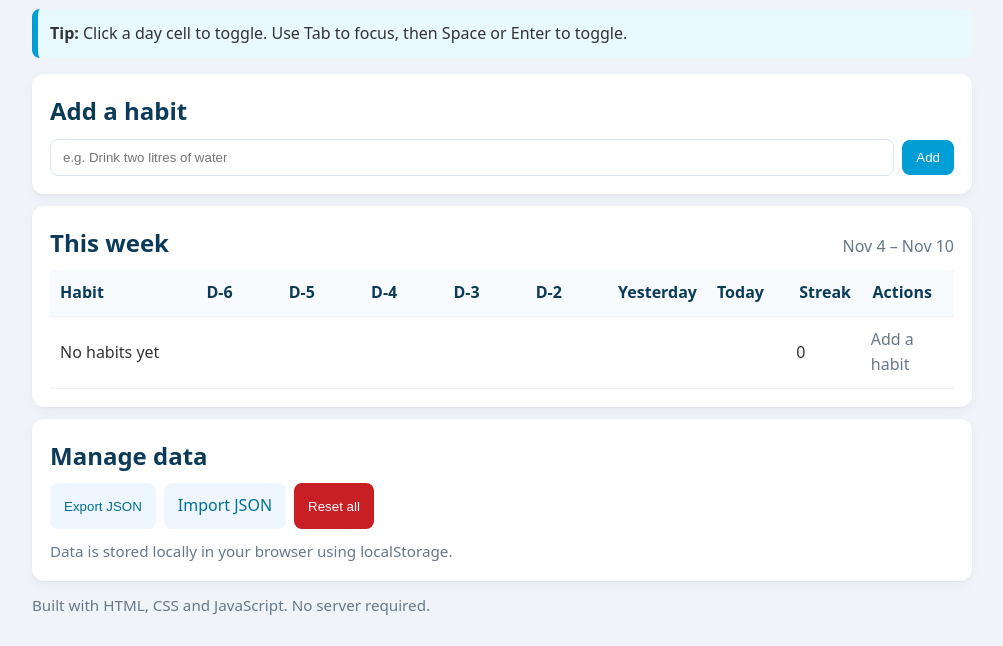
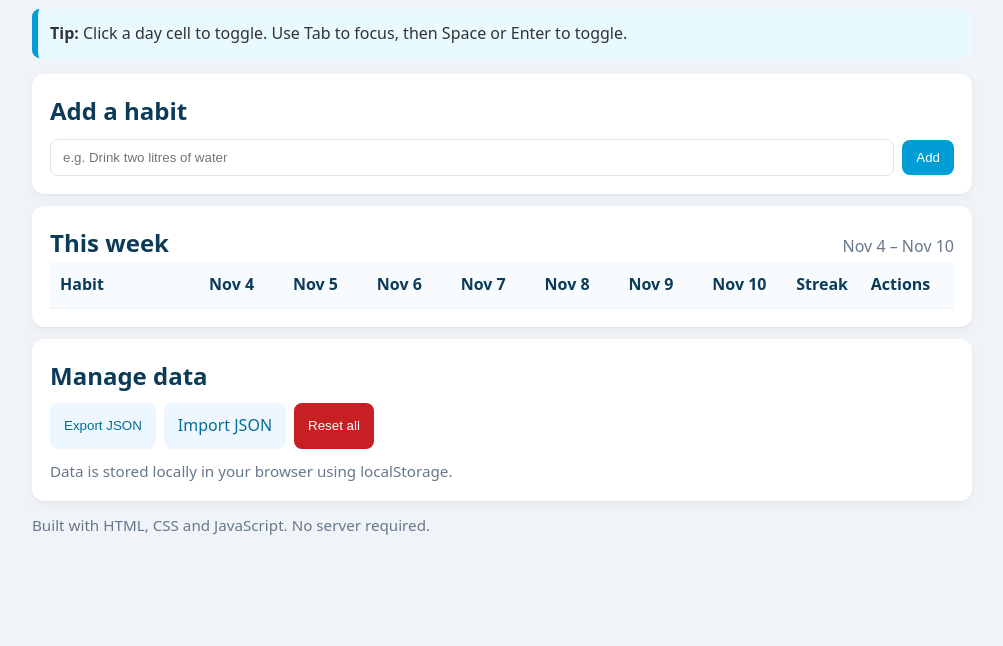
Before and after one commit to sh4dowsun/habit-tracker, a plain HTML site: page index.html in a window 1280 px wide. Shown: the part 154-800 px from the top of the page, without its empty margins (138-1141 px from the left). Drawn offline with Linux system fonts and the light colour scheme.

Commit message:
Fix indentations, update headers to have actual dates

```diff
--- a/app.js
+++ b/app.js
@@ -42,11 +42,14 @@ function loadState() {
             // First visit: no saved data
             return { habits: [] };
         }
+
         const parsed = JSON.parse(raw);
+
         return normalizeState(parsed);
     } catch (err) {
         // If anything goes wrong (corrupt JSON, etc.), start fresh
         console.warn("Failed to load state, starting fresh.", err);
+
         return { habits: [] };
     }
 }
@@ -58,11 +61,36 @@ function saveState(nextState) {
     localStorage.setItem(STORAGE_KEY, JSON.stringify(state));
 }
 
+// Format a date as "4 Nov" in the current locale
+function formatShortDate(date) {
+    return date.toLocaleDateString(undefined, {
+        day: "numeric",
+        month: "short"
+    });
+}
+
+// Replace "D-6", "D-5", ... "Today" with actual dates
+function updateDayHeaderLabels() {
+    const today = new Date();
+
+    document.querySelectorAll(".day-header").forEach(cell => {
+        const offset = Number(cell.dataset.offset) || 0;
+
+        // Copy 'today' so we don't mutate it
+        const d = new Date(today);
+        // Example: if today is 10, offset -6 => 10 + (-6) = 4  (so 4 Nov)
+        d.setDate(today.getDate() + offset);
+
+        cell.textContent = formatShortDate(d);
+    });
+}
+
 // Converts a Date object into "YYYY-MM-DD" using LOCAL time
 function toKey(date) {
     const y = date.getFullYear();
     const m = String(date.getMonth() + 1).padStart(2, "0");
     const d = String(date.getDate()).padStart(2, "0");
+
     return `${y}-${m}-${d}`;
 }
 
@@ -88,7 +116,8 @@ let weekKeys = buildWeek();
 
 // Shows actual week days like "4 Nov – 10 Nov"
 function updateWeekHeader() {
-  if (!weekRangeEl) return;
+    if (!weekRangeEl)
+        return;
 
     const today = new Date();
     const start = new Date(today);
@@ -348,7 +377,8 @@ function toggleLog(habitId, dateKey) {
     // Find the habit object by ID using .find()
     // Returns first match or undefined
     const h = state.habits.find(x => x.id === habitId);
-  if (!h) return; // Safety: exit if habit not found (should never happen)
+    if (!h)
+        return; // Safety: exit if habit not found (should never happen)
 
     // Toggle logic using property existence
     // h.log is an object: { "2025-10-22": true }
@@ -379,7 +409,8 @@ document.getElementById("habit-form").addEventListener("submit", (e) => {
     // Get value, trim whitespace
     const name = input.value.trim();
     // Don't add empty habits
-  if (!name) return;
+    if (!name)
+        return;
 
     // newHabit(name): factory function that creates a habit object
     // Returns { id, name, log: {} }
@@ -400,12 +431,15 @@ document.getElementById("habit-form").addEventListener("submit", (e) => {
 document.getElementById("export-json").addEventListener("click", () => {
     // JSON.stringify with formatting (null, 2) = pretty print with indentation
     const blob = new Blob([JSON.stringify(state, null, 2)], { type: "application/json" });
+
     // Create temporary download link
     const url = URL.createObjectURL(blob);
     const a = document.createElement("a");
+
     a.href = url;
     a.download = "habits-export.json"; // Suggested filename
     a.click(); // Trigger download
+
     URL.revokeObjectURL(url); // Clean up memory
 });
 
@@ -421,7 +455,8 @@ document.getElementById("import-json").addEventListener("change", async (e) => {
         const data = JSON.parse(text);
 
         // Validate: must have .habits array
-    if (!Array.isArray(data.habits)) throw new Error("Invalid format");
+        if (!Array.isArray(data.habits))
+            throw new Error("Invalid format");
 
         // Replace current state with imported data
         saveState(data);
@@ -437,7 +472,8 @@ document.getElementById("import-json").addEventListener("change", async (e) => {
 // === RESET: Wipe all data after user confirmation ===
 document.getElementById("reset-all").addEventListener("click", () => {
     // Double-check with user before deleting everything
-  if (!confirm("Are you sure? This will permanently remove all habits and logs from this browser.")) return;
+    if (!confirm("Are you sure? This will permanently remove all habits and logs from this browser."))
+        return;
 
     // Reset to initial empty state
     state = { habits: [] };
@@ -449,6 +485,10 @@ document.getElementById("reset-all").addEventListener("click", () => {
 // =====================================================================
 // === 5. START APP: Initial render on page load ===
 // =====================================================================
+
+// Update column headers to show real dates
+updateDayHeaderLabels();
+
 // Run render() immediately when page loads to show saved data
 // This restores the app state from localStorage
 render();
--- a/index.html
+++ b/index.html
@@ -49,20 +49,18 @@
                 <h2 id="tracker-title" style="margin:0;color:#0b3b58;">This week</h2>
                 <div id="week-range" style="color:#66788a;"></div>
             </div>
-      <div style="overflow-x:auto;margin-top:8px;">
             <div style="display:grid;grid-template-columns:1.6fr repeat(7,.9fr) .8fr 1fr;align-items:center;border-bottom:1px solid #eef2f6;background:#f8fbfe;font-weight:600;">
                 <div style="padding:10px;color:#0b3b58;">Habit</div>
-          <div style="padding:10px;color:#0b3b58;">D-6</div>
-          <div style="padding:10px;color:#0b3b58;">D-5</div>
-          <div style="padding:10px;color:#0b3b58;">D-4</div>
-          <div style="padding:10px;color:#0b3b58;">D-3</div>
-          <div style="padding:10px;color:#0b3b58;">D-2</div>
-          <div style="padding:10px;color:#0b3b58;">Yesterday</div>
-          <div style="padding:10px;color:#0b3b58;">Today</div>
+                <!-- offsets: -6 .. 0 = 7 days ending today -->
+                <div class="day-header" data-offset="-6" style="padding:10px;color:#0b3b58;">D-6</div>
+                <div class="day-header" data-offset="-5" style="padding:10px;color:#0b3b58;">D-5</div>
+                <div class="day-header" data-offset="-4" style="padding:10px;color:#0b3b58;">D-4</div>
+                <div class="day-header" data-offset="-3" style="padding:10px;color:#0b3b58;">D-3</div>
+                <div class="day-header" data-offset="-2" style="padding:10px;color:#0b3b58;">D-2</div>
+                <div class="day-header" data-offset="-1" style="padding:10px;color:#0b3b58;">Yesterday</div>
+                <div class="day-header" data-offset="0"  style="padding:10px;color:#0b3b58;">Today</div>
                 <div style="padding:10px;color:#0b3b58;">Streak</div>
                 <div style="padding:10px;color:#0b3b58;">Actions</div>
-        </div>
-        <div id="rows"></div>
             </div>
         </section>
 
--- a/styles.css
+++ b/styles.css
@@ -6,7 +6,7 @@
   --ring:#b3e6ff;
 }
 *{
-    box-sizing:border-box
+  box-sizing:border-box
 }
 
 html,body{
```
Lines whose indentation alone changed are shown as unchanged.
